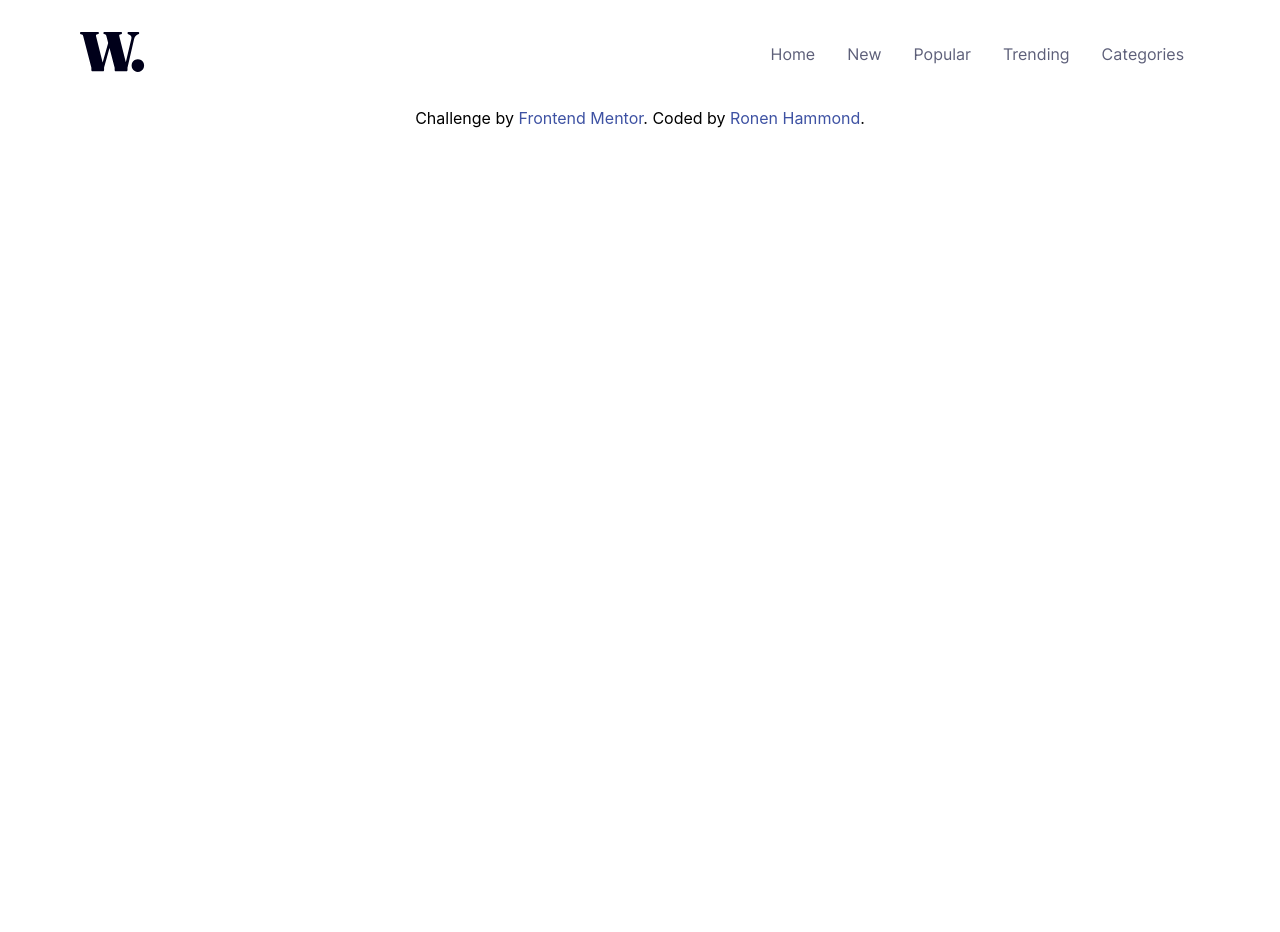
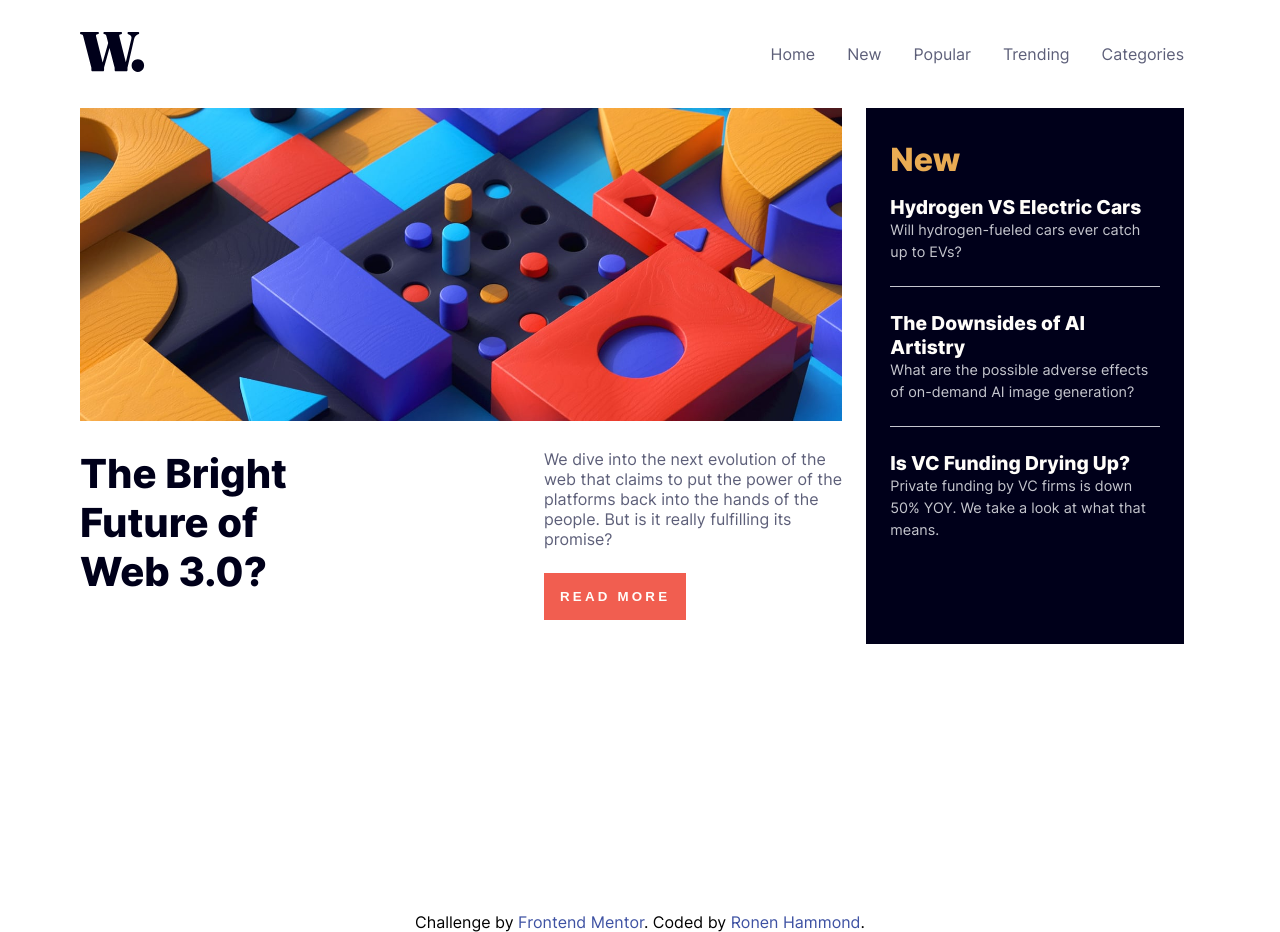
Before and after one commit to RonenTGreat/news-homepage, a React (Create React App) app: page / in a window 1280 px wide. Before the commit the page ends 800 px from the top, so only its background shows below. Built offline with nearby package versions, Linux system fonts and the light colour scheme.

Commit message:
added container

```diff
--- a/src/App.css
+++ b/src/App.css
@@ -1,12 +1,18 @@
+@font-face {
+  font-family: "Inter";   /*Can be any text*/
+  src: local("Inter"),
+    url("./assets/fonts/Inter-VariableFont_slnt\,wght.ttf") format("truetype");
+  font-style: normal;
+}
+
 * {
   box-sizing: border-box;
   margin: 0;
   padding: 0;
 }
 
-
-body {
-
+body{
+  font-family: "Inter";
 }
 
 a {
--- a/src/App.js
+++ b/src/App.js
@@ -2,11 +2,13 @@ import './App.css';
 
 import Footer from './components/footer/footer.component';
 import Header from './components/header/header.component';
+import Container from './components/container/container.component';
 
 function App() {
   return (
     <div className="App">
     <Header />
+    <Container />
     <Footer />
     </div>
   );
```
